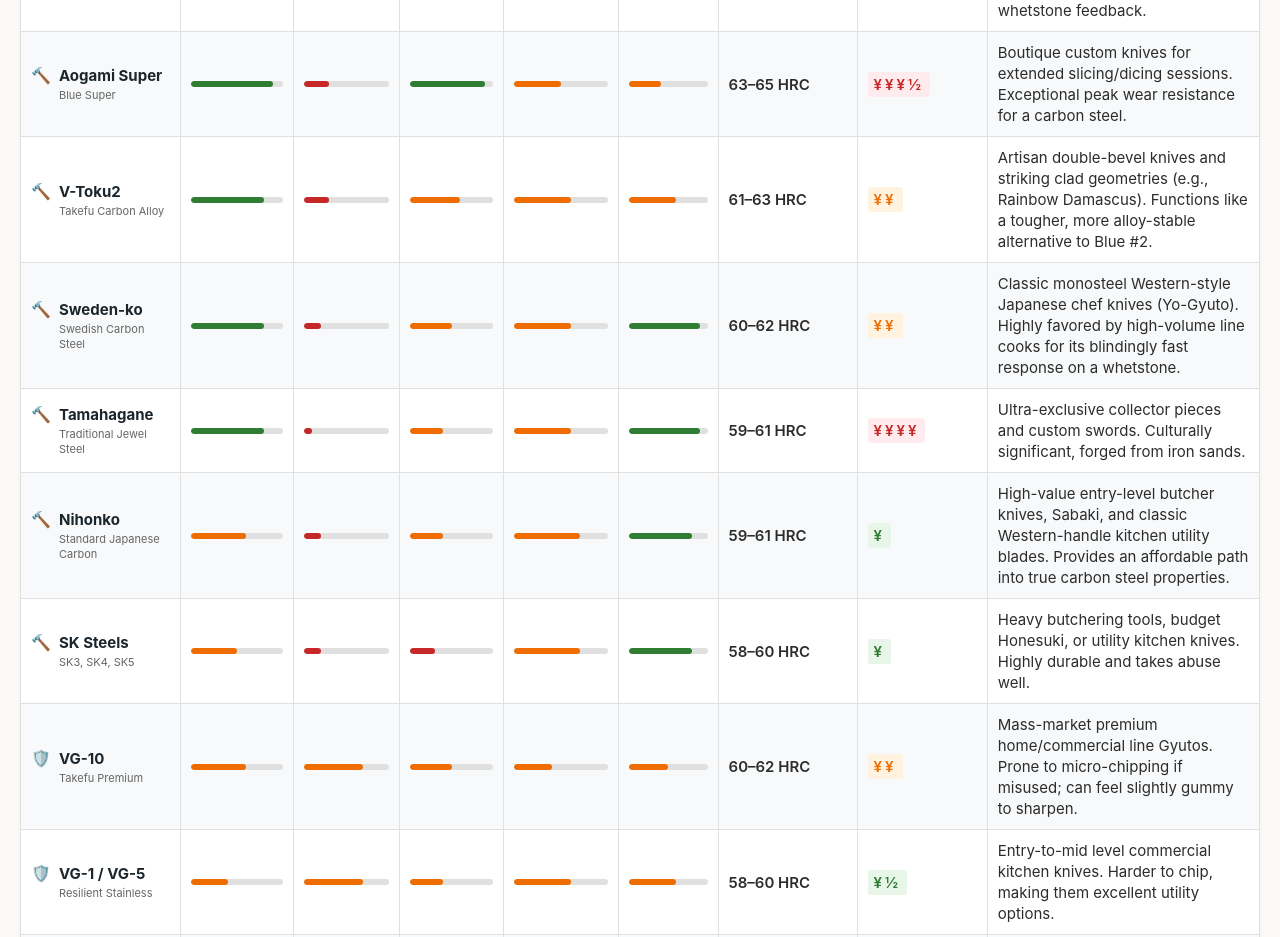
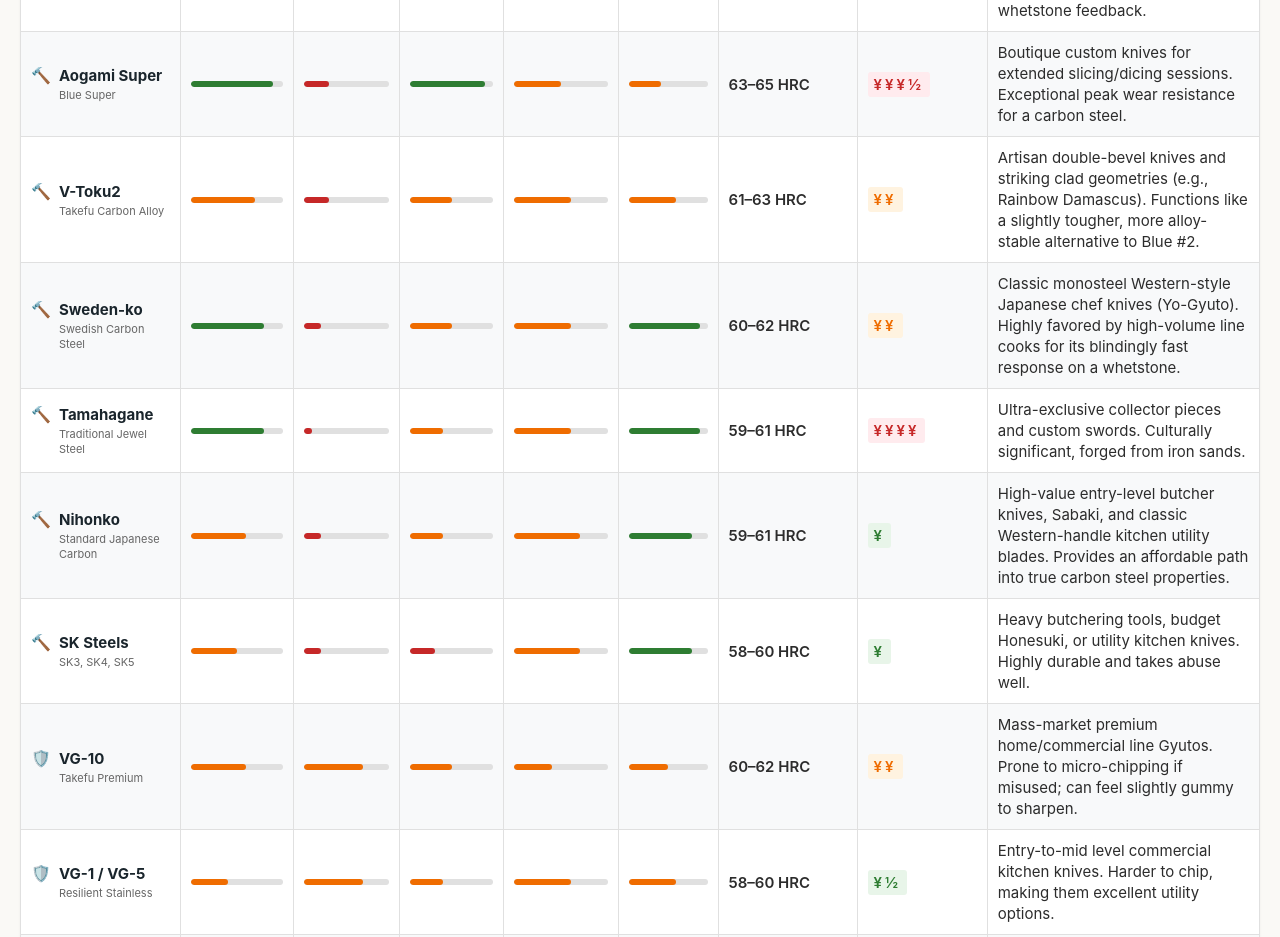
Before and after one commit to friendofdog/japan-knife, a React (Vite) app: page / in a window 1280 px wide. Shown: the part 820-1757 px from the top of the page. Built offline with nearby package versions, Linux system fonts and the light colour scheme.

Commit message:
Correct high-carbon data values

```diff
--- a/src/data/steels.js
+++ b/src/data/steels.js
@@ -59,9 +59,9 @@ const steels = [
     name: 'Blue #2',
     sub: 'Aogami',
     category: 'high-carbon',
-    maxSharpness: 8,
+    maxSharpness: 7,
     corrosionRes: 3,
-    edgeRetention: 6,
+    edgeRetention: 5,
     toughness: 5,
     easeOfSharp: 6,
     maxHardness: { val: 62, label: '61–63 HRC' },
@@ -87,15 +87,15 @@ const steels = [
     name: 'V-Toku2',
     sub: 'Takefu Carbon Alloy',
     category: 'high-carbon',
-    maxSharpness: 8,
+    maxSharpness: 7,
     corrosionRes: 3,
-    edgeRetention: 6,
+    edgeRetention: 5,
     toughness: 6,
     easeOfSharp: 6,
     maxHardness: { val: 62.5, label: '61–63 HRC' },
     value: 4,
     rarity: 4,
-    use: 'Artisan double-bevel knives and striking clad geometries (e.g., Rainbow Damascus). Functions like a tougher, more alloy-stable alternative to Blue #2.',
+    use: 'Artisan double-bevel knives and striking clad geometries (e.g., Rainbow Damascus). Functions like a slightly tougher, more alloy-stable alternative to Blue #2.',
   },
   {
     name: 'Sweden-ko',
```
